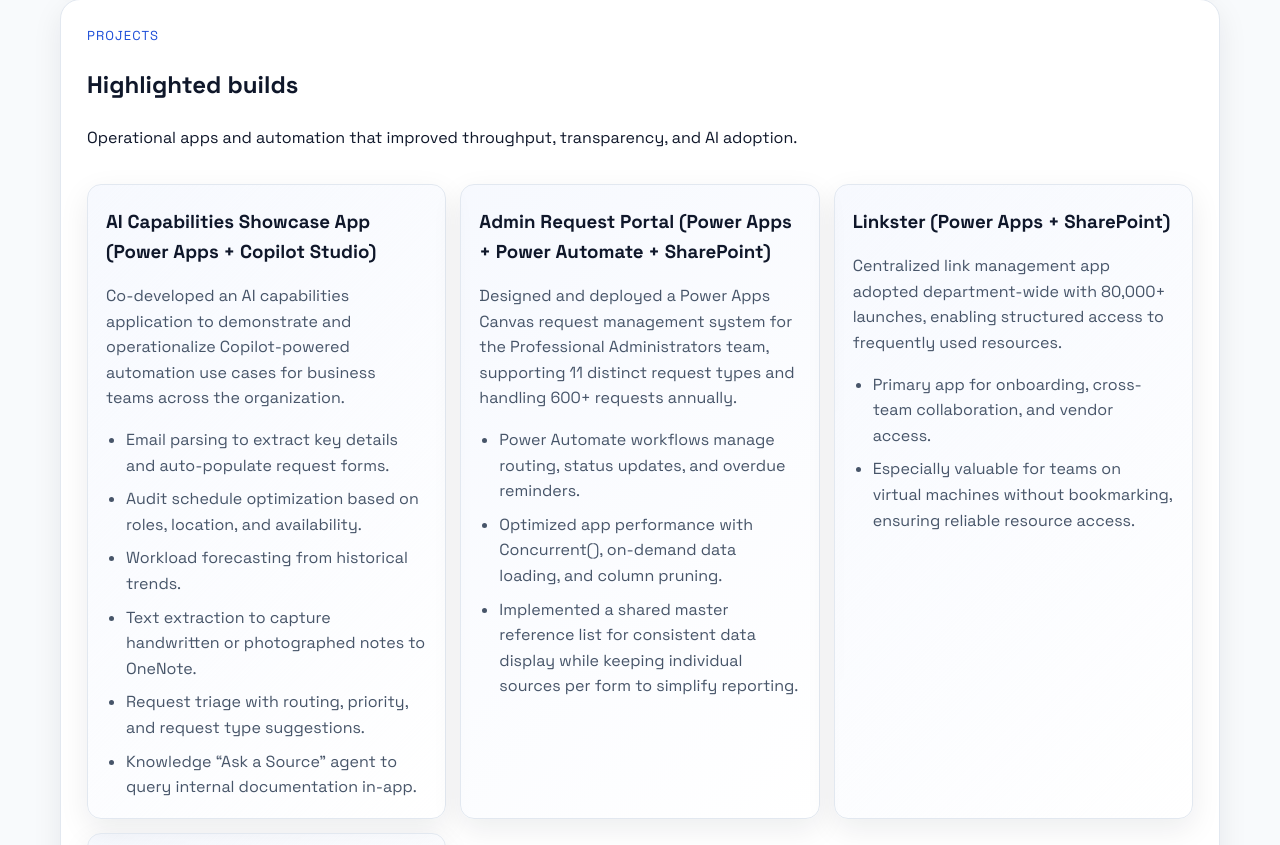
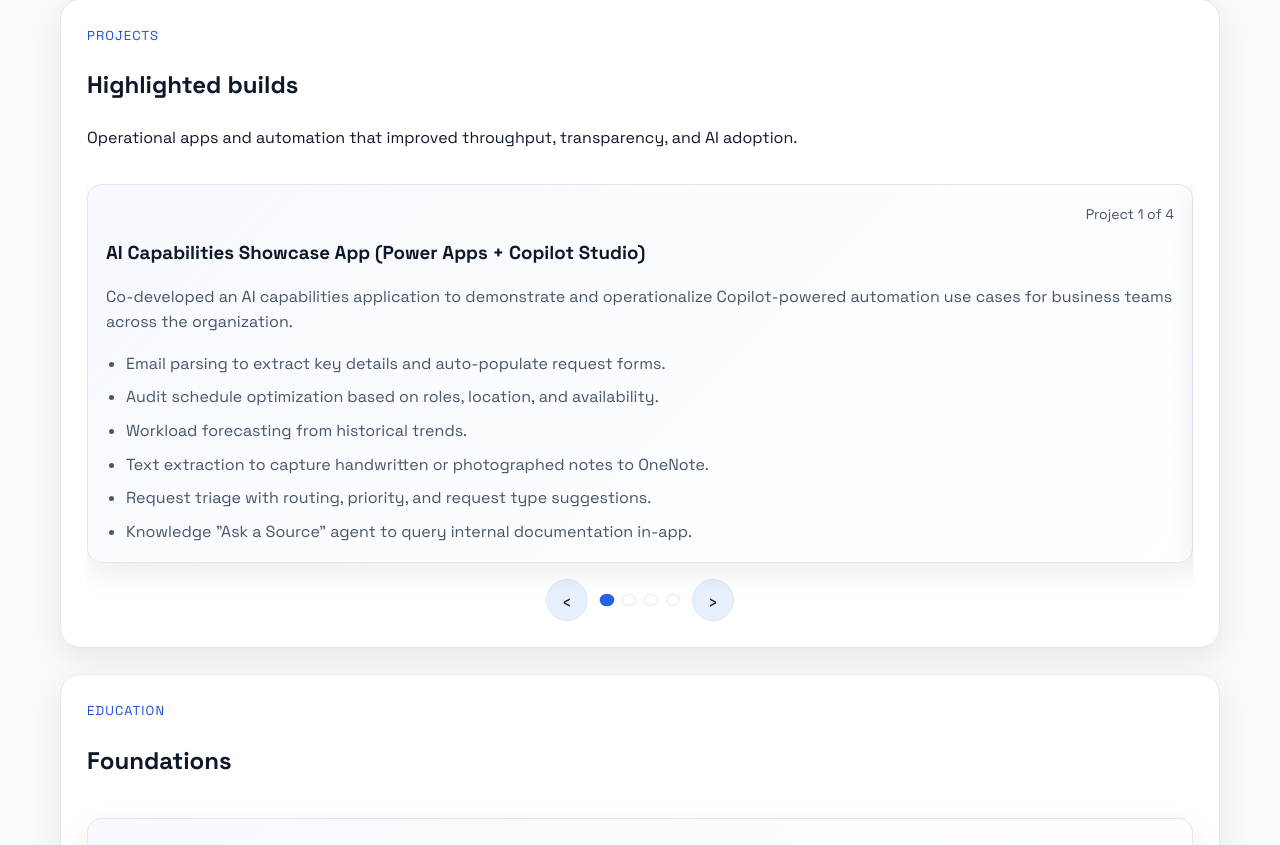
Before and after one commit to Nijaek/project-portfolio-website, a React (Vite) app: page /resume in a window 1280 px wide. Shown: the part 3255-4100 px from the top of the page. Built offline with nearby package versions, Linux system fonts and the light colour scheme.

Commit message:
README update

```diff
--- a/src/App.css
+++ b/src/App.css
@@ -630,6 +630,26 @@
   grid-template-columns: repeat(auto-fit, minmax(240px, 1fr));
 }
 
+.carousel-shell {
+  position: relative;
+  overflow: hidden;
+  margin-top: 12px;
+}
+
+.carousel-track {
+  display: grid;
+  grid-auto-flow: column;
+  grid-auto-columns: 100%;
+  gap: 0;
+  transition: transform 0.4s ease;
+}
+
+.carousel-slide {
+  min-width: 100%;
+  padding: 0 8px;
+  box-sizing: border-box;
+}
+
 .resume-card {
   border: 1px solid var(--line);
   border-radius: 14px;
@@ -652,6 +672,63 @@
   color: var(--muted);
   display: grid;
   gap: 8px;
+}
+
+.carousel-controls {
+  display: flex;
+  align-items: center;
+  justify-content: center;
+  gap: 12px;
+  margin-top: 16px;
+}
+
+.carousel-button {
+  border: 1px solid var(--line);
+  background: rgba(37, 99, 235, 0.1);
+  color: var(--text);
+  width: 42px;
+  height: 42px;
+  border-radius: 50%;
+  cursor: pointer;
+  display: inline-flex;
+  align-items: center;
+  justify-content: center;
+  font-size: 18px;
+  transition: border 0.2s, transform 0.2s, box-shadow 0.2s;
+}
+
+.carousel-button:hover {
+  border-color: rgba(37, 99, 235, 0.5);
+  transform: translateY(-2px);
+  box-shadow: var(--shadow);
+}
+
+.carousel-dots {
+  display: flex;
+  align-items: center;
+  gap: 8px;
+}
+
+.carousel-dot {
+  width: 12px;
+  height: 12px;
+  border-radius: 50%;
+  border: 1px solid var(--line);
+  background: var(--panel);
+  cursor: pointer;
+  transition: background 0.2s, transform 0.2s, border 0.2s;
+}
+
+.carousel-dot.active {
+  background: var(--accent);
+  border-color: rgba(37, 99, 235, 0.6);
+  transform: scale(1.05);
+}
+
+.carousel-meta {
+  display: flex;
+  justify-content: flex-end;
+  margin-bottom: 6px;
 }
 
 .resume-timeline {
--- a/src/pages/Resume.jsx
+++ b/src/pages/Resume.jsx
@@ -1,6 +1,65 @@
-import React from 'react';
+import React, { useState } from 'react';
+
+const highlightedBuilds = [
+  {
+    title: 'AI Capabilities Showcase App (Power Apps + Copilot Studio)',
+    description:
+      'Co-developed an AI capabilities application to demonstrate and operationalize Copilot-powered automation use cases for business teams across the organization.',
+    bullets: [
+      'Email parsing to extract key details and auto-populate request forms.',
+      'Audit schedule optimization based on roles, location, and availability.',
+      'Workload forecasting from historical trends.',
+      'Text extraction to capture handwritten or photographed notes to OneNote.',
+      'Request triage with routing, priority, and request type suggestions.',
+      'Knowledge "Ask a Source" agent to query internal documentation in-app.',
+    ],
+  },
+  {
+    title: 'Admin Request Portal (Power Apps + Power Automate + SharePoint)',
+    description:
+      'Designed and deployed a Power Apps Canvas request management system for the Professional Administrators team, supporting 11 distinct request types and handling 600+ requests annually.',
+    bullets: [
+      'Power Automate workflows manage routing, status updates, and overdue reminders.',
+      'Optimized app performance with Concurrent(), on-demand data loading, and column pruning.',
+      'Implemented a shared master reference list for consistent data display while keeping individual sources per form to simplify reporting.',
+    ],
+  },
+  {
+    title: 'Linkster (Power Apps + SharePoint)',
+    description:
+      'Centralized link management app adopted department-wide with 80,000+ launches, enabling structured access to frequently used resources.',
+    bullets: [
+      'Primary app for onboarding, cross-team collaboration, and vendor access.',
+      'Especially valuable for teams on virtual machines without bookmarking, ensuring reliable resource access.',
+    ],
+  },
+  {
+    title: 'MedDRA Version Updates Automation (Power Automate + Excel Online + Office Scripts)',
+    description:
+      'Developed a Power Automate flow leveraging Excel Online scripts to evaluate 200+ SMQ files and auto-generate structured outputs for MedDRA updates.',
+    bullets: [
+      'Delivered a 160x speed increase (40 hours down to 15 minutes).',
+      'Improved data consistency across pharmacovigilance operations.',
+    ],
+  },
+];
 
 export function Resume() {
+  const [activeIndex, setActiveIndex] = useState(0);
+  const totalSlides = highlightedBuilds.length;
+
+  const handleNext = () => {
+    setActiveIndex((prev) => (prev + 1) % totalSlides);
+  };
+
+  const handlePrev = () => {
+    setActiveIndex((prev) => (prev - 1 + totalSlides) % totalSlides);
+  };
+
+  const handleDotSelect = (index) => {
+    setActiveIndex(index);
+  };
+
   return (
     <div className="page resume-page">
       <section className="resume-hero">
@@ -211,63 +270,59 @@
             <p>Operational apps and automation that improved throughput, transparency, and AI adoption.</p>
           </div>
         </div>
-        <div className="resume-grid two-col">
-          <div className="resume-card">
-            <h3>AI Capabilities Showcase App (Power Apps + Copilot Studio)</h3>
-            <p>
-              Co-developed an AI capabilities application to demonstrate and operationalize Copilot-powered automation use
-              cases for business teams across the organization.
-            </p>
-            <ul>
-              <li>Email parsing to extract key details and auto-populate request forms.</li>
-              <li>Audit schedule optimization based on roles, location, and availability.</li>
-              <li>Workload forecasting from historical trends.</li>
-              <li>Text extraction to capture handwritten or photographed notes to OneNote.</li>
-              <li>Request triage with routing, priority, and request type suggestions.</li>
-              <li>Knowledge “Ask a Source” agent to query internal documentation in-app.</li>
-            </ul>
+        <div className="carousel-shell" aria-label="Highlighted builds carousel">
+          <div
+            className="carousel-track"
+            style={{ transform: `translateX(-${activeIndex * 100}%)` }}
+          >
+            {highlightedBuilds.map((build, index) => (
+              <article
+                className="resume-card carousel-slide"
+                key={build.title}
+                aria-hidden={activeIndex !== index}
+              >
+                <div className="carousel-meta">
+                  <span className="label">Project {index + 1} of {totalSlides}</span>
+                </div>
+                <h3>{build.title}</h3>
+                <p>{build.description}</p>
+                <ul>
+                  {build.bullets.map((point) => (
+                    <li key={point}>{point}</li>
+                  ))}
+                </ul>
+              </article>
+            ))}
           </div>
-
-          <div className="resume-card">
-            <h3>Admin Request Portal (Power Apps + Power Automate + SharePoint)</h3>
-            <p>
-              Designed and deployed a Power Apps Canvas request management system for the Professional Administrators team,
-              supporting 11 distinct request types and handling 600+ requests annually.
-            </p>
-            <ul>
-              <li>Power Automate workflows manage routing, status updates, and overdue reminders.</li>
-              <li>Optimized app performance with Concurrent(), on-demand data loading, and column pruning.</li>
-              <li>
-                Implemented a shared master reference list for consistent data display while keeping individual sources per
-                form to simplify reporting.
-              </li>
-            </ul>
-          </div>
-
-          <div className="resume-card">
-            <h3>Linkster (Power Apps + SharePoint)</h3>
-            <p>
-              Centralized link management app adopted department-wide with 80,000+ launches, enabling structured access to
-              frequently used resources.
-            </p>
-            <ul>
-              <li>Primary app for onboarding, cross-team collaboration, and vendor access.</li>
-              <li>
-                Especially valuable for teams on virtual machines without bookmarking, ensuring reliable resource access.
-              </li>
-            </ul>
-          </div>
-
-          <div className="resume-card">
-            <h3>MedDRA Version Updates Automation (Power Automate + Excel Online + Office Scripts)</h3>
-            <p>
-              Developed a Power Automate flow leveraging Excel Online scripts to evaluate 200+ SMQ files and auto-generate
-              structured outputs for MedDRA updates.
-            </p>
-            <ul>
-              <li>Delivered a 160x speed increase (40 hours down to 15 minutes).</li>
-              <li>Improved data consistency across pharmacovigilance operations.</li>
-            </ul>
+          <div className="carousel-controls">
+            <button
+              type="button"
+              className="carousel-button"
+              onClick={handlePrev}
+              aria-label="View previous highlighted build"
+            >
+              <span aria-hidden="true">‹</span>
+            </button>
+            <div className="carousel-dots" role="tablist" aria-label="Select highlighted build">
+              {highlightedBuilds.map((build, index) => (
+                <button
+                  key={build.title}
+                  type="button"
+                  className={`carousel-dot ${activeIndex === index ? 'active' : ''}`}
+                  onClick={() => handleDotSelect(index)}
+                  aria-label={`Jump to highlighted build ${index + 1}`}
+                  aria-pressed={activeIndex === index}
+                />
+              ))}
+            </div>
+            <button
+              type="button"
+              className="carousel-button"
+              onClick={handleNext}
+              aria-label="View next highlighted build"
+            >
+              <span aria-hidden="true">›</span>
+            </button>
           </div>
         </div>
       </section>
```
Also changed, not shown: 1 other file (tests, documents, lock files or other folders).
